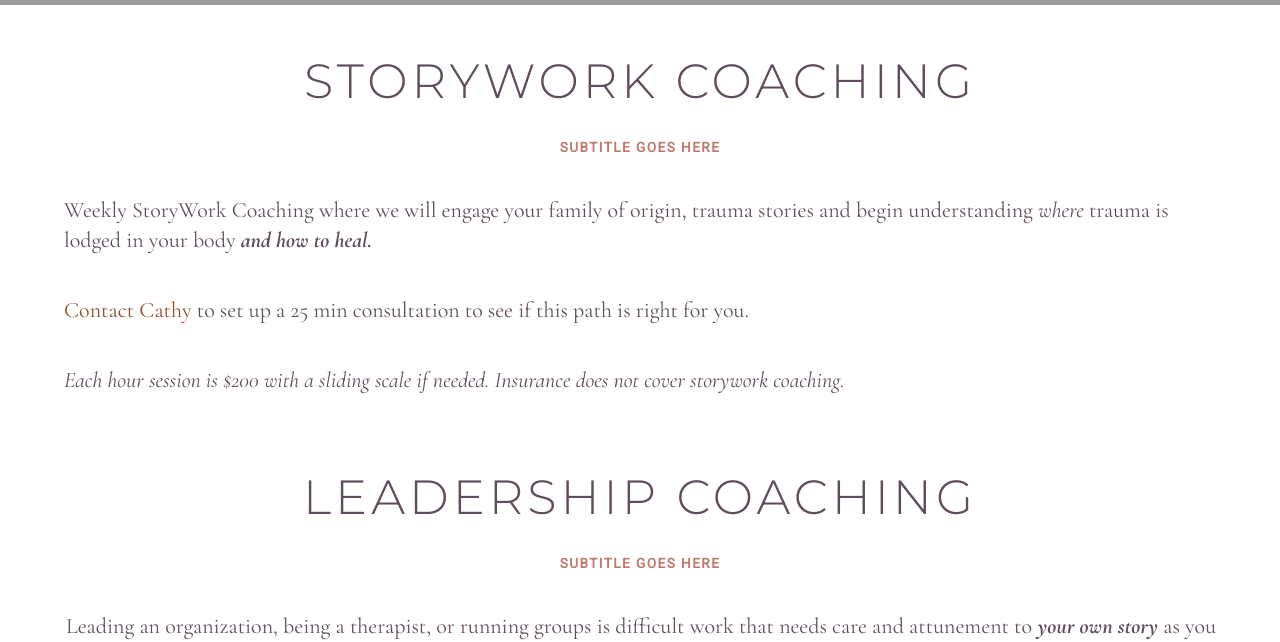
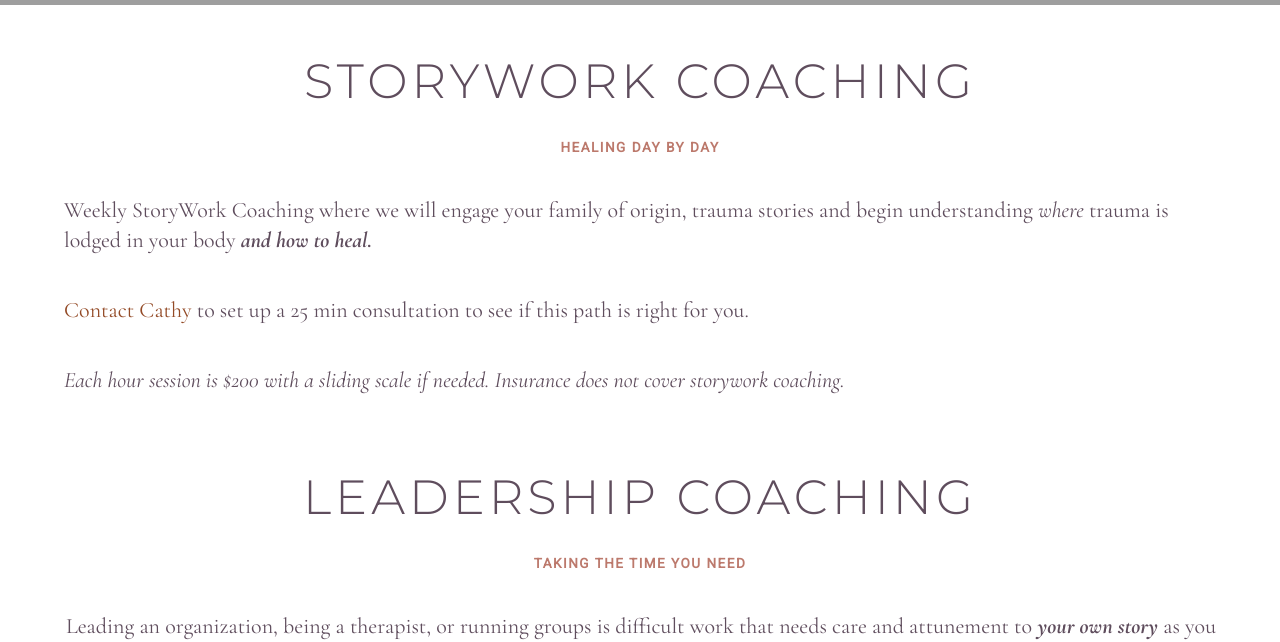
Before and after one commit to austinthaldorfhuelsbeck/cathy-loerzel, a React (Create React App) app in the folder client/: page /events/coaching in a window 1280 px wide. Shown: the part 1140-1782 px from the top of the page. Built offline with nearby package versions, Linux system fonts and the light colour scheme; grey boxes are pictures that could not be loaded.

Commit message:
coaching subtitles

```diff
--- a/client/src/Layout/Events/EventsCopy/Coaching.jsx
+++ b/client/src/Layout/Events/EventsCopy/Coaching.jsx
@@ -8,7 +8,7 @@ export default function Coaching() {
     <>
       <div className="n-container">
         <h1 className="h1-redeeming-alt">StoryWork Coaching</h1>
-        <h1 className="mini-title align-center">Subtitle goes here</h1>
+        <h1 className="mini-title align-center">Healing Day by Day</h1>
       </div>
       <div className="n-container">
         <div className="row-10 py-3">
@@ -21,7 +21,7 @@ export default function Coaching() {
       </div>
       <div className="n-container">
         <h1 className="h1-redeeming-alt">Leadership Coaching</h1>
-        <h1 className="mini-title align-center">Subtitle goes here</h1>
+        <h1 className="mini-title align-center">Taking the Time You Need</h1>
       </div>
       <div className="n-container">
         <div className="row-10 py-3 align-right">
```
